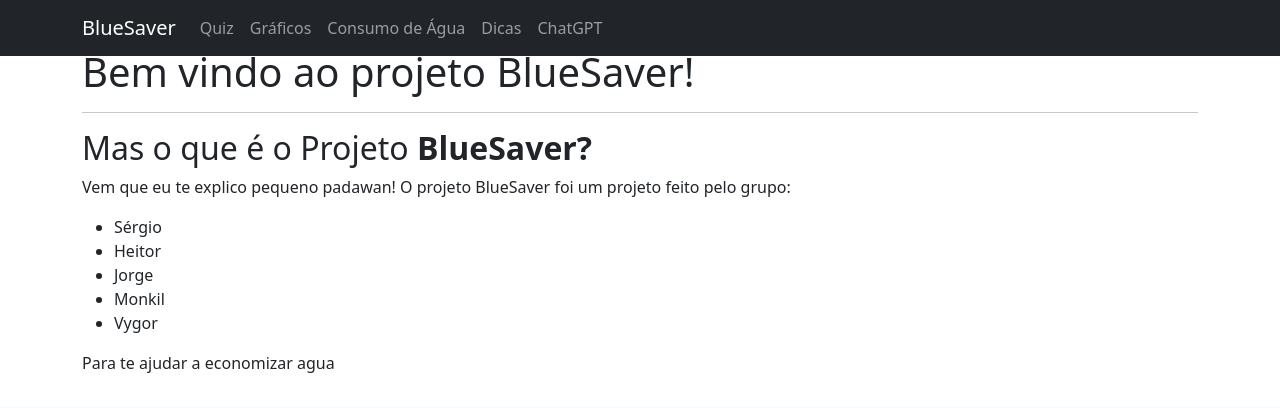
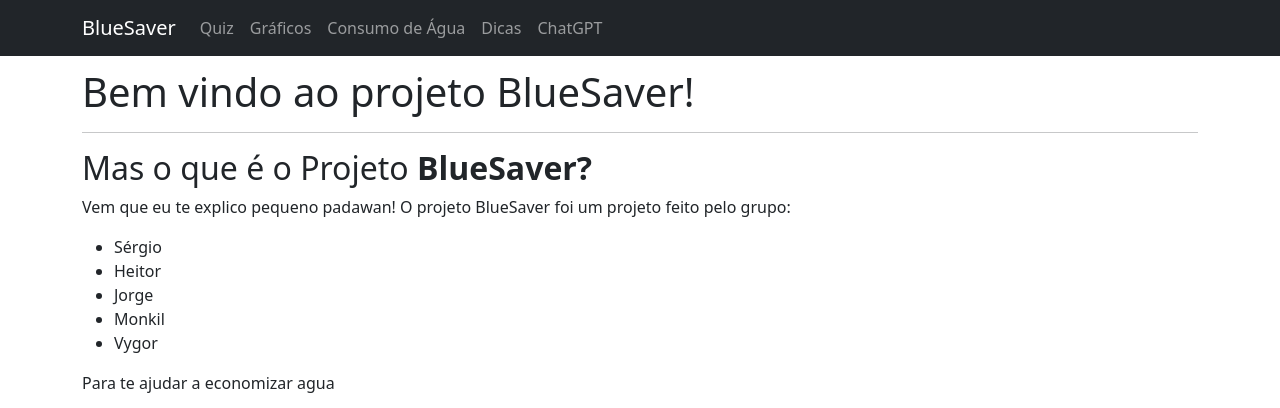
Before and after one commit to Sergio-Daniel-Pires/BlueSaver, a Flask app: page / in a window 1280 px wide. Shown: the top 408 px of the page. Run offline with Flask 3, Linux system fonts and the light colour scheme; parts of the project's set-up code (start-up, migrations or seed data) failed here and were passed over.

Commit message:
Correção no espaçamento entre o título e o header.

```diff
--- a/templates/home.html
+++ b/templates/home.html
@@ -1,6 +1,6 @@
 {% extends "base.html" %}
 {% block content %}
-    <h1 class="mt-4">Bem vindo ao projeto BlueSaver!</h1>
+    <h1 style="padding-top: 20px;" class="mt-4">Bem vindo ao projeto BlueSaver!</h1>
     <hr>
     <h2>Mas o que é o Projeto <b>BlueSaver?</b></h2>
     <p>Vem que eu te explico pequeno padawan! O projeto
--- a/templates/quiz.html
+++ b/templates/quiz.html
@@ -34,7 +34,6 @@
     <div id="quiz-container">
         <h3 id="pergunta"></h3>
         <ul id="opcoes"></ul>
-        <button id="submit" class='button' onclick="carregarQuiz();sound_bubble()"  >Iniciar</button>
     </div>
     <br><br>
 
```
